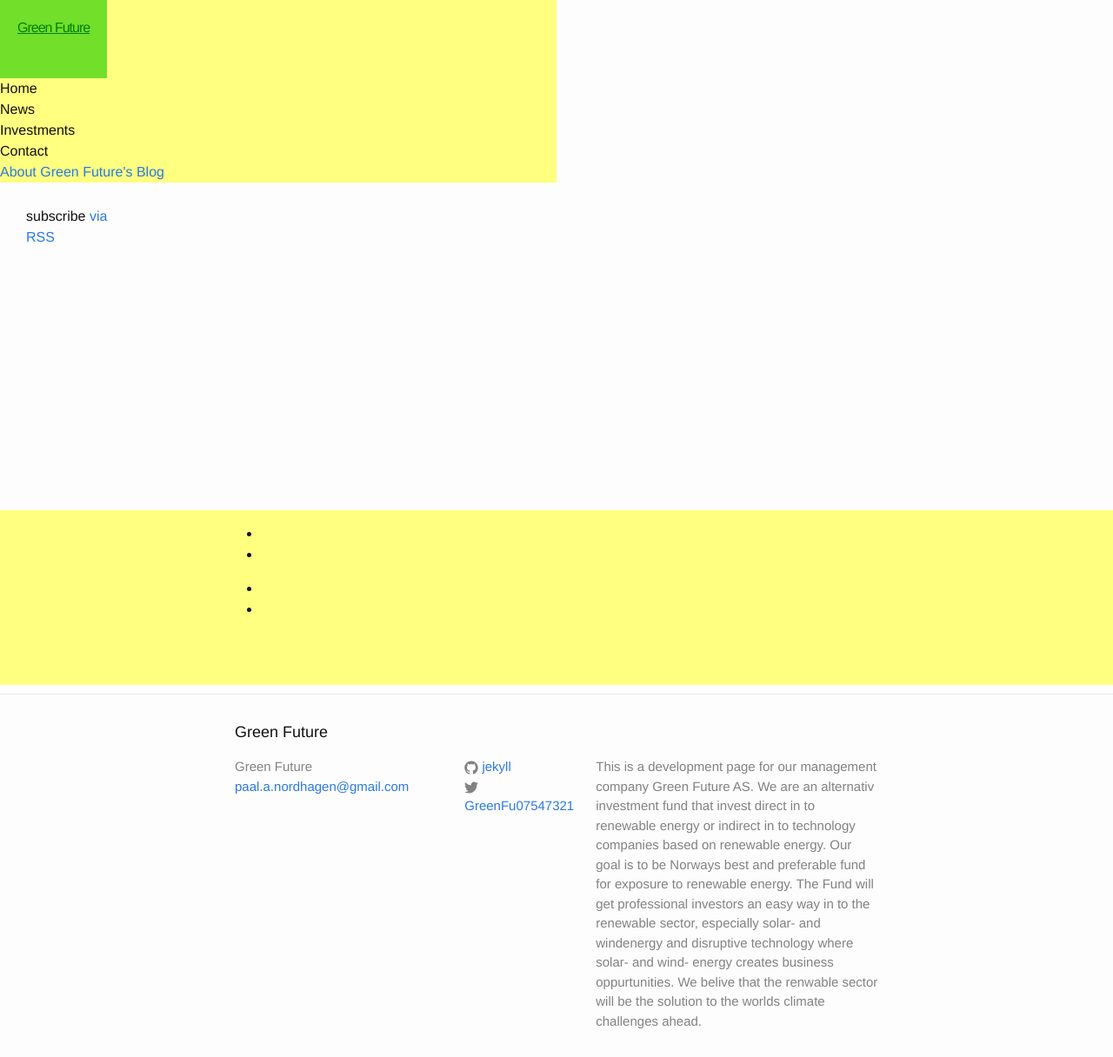
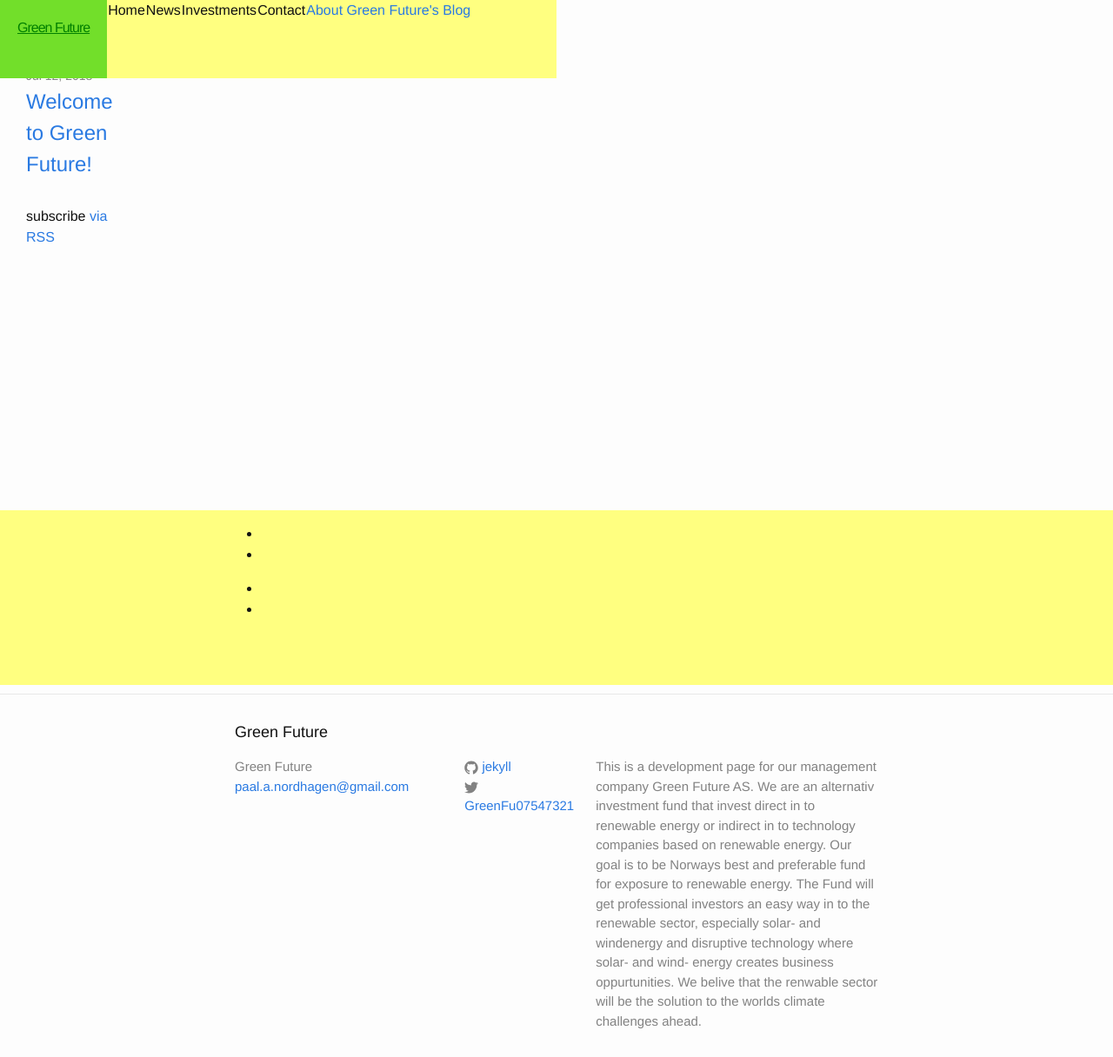
Before and after one commit to Paal-August/Paal-August.github.io, a Jekyll site: the page built from index.html, in a window 1280 px wide. Shown: the whole page at 87% size. Built offline with Jekyll 4.4.1, drawn with Linux system fonts in a browser that asks for light colours.

Commit message:
Update _layout.scss

```diff
--- a/_sass/_layout.scss
+++ b/_sass/_layout.scss
@@ -16,6 +16,7 @@
  /* display:grid;*/
  /* font-size: 36px;*/
  /* height:100px;*/
+  display:flex;
   grid-gap: 1px;
   width:50%;
   position:fixed;
@@ -23,6 +24,7 @@
   background-color:rgb(255, 255, 128);
  /* grid-area: 1 / 1 / 2/8;*/
  .site-title {
+    flex-direction:row;
     font-size: 16px;
     grid-area: 1 / 1 / 2/3;
     height:50px;
@@ -36,6 +38,7 @@
         color: #008000;
     }
    .site-menu1 {
+    flex-direction:row;
     font-size: 30px;
     grid-area: 1 / 2 / 2/3;
     height:100px;
```
